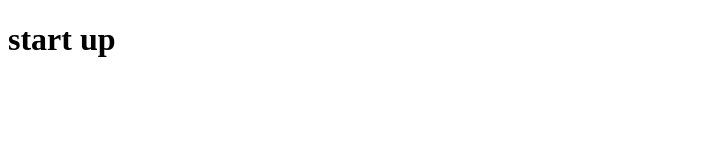
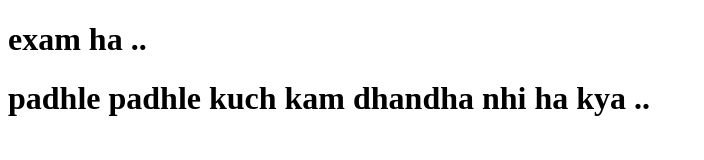
Before and after one commit to jiyashah1229/new_project, a plain HTML site: page index.htm in a window 1280 px wide. Shown: the whole page, without its empty margins (0-704 px from the left). Drawn offline with Linux system fonts and the light colour scheme.

Commit message:
first commit

```diff
--- a/index.htm
+++ b/index.htm
@@ -6,6 +6,7 @@
     <title>Document</title>
 </head>
 <body>
-    <h1>start up</h1>
+    <h1>exam ha ..</h1>
+    <h1>padhle padhle kuch kam dhandha nhi ha kya ..</h1>
 </body>
 </html>
```
